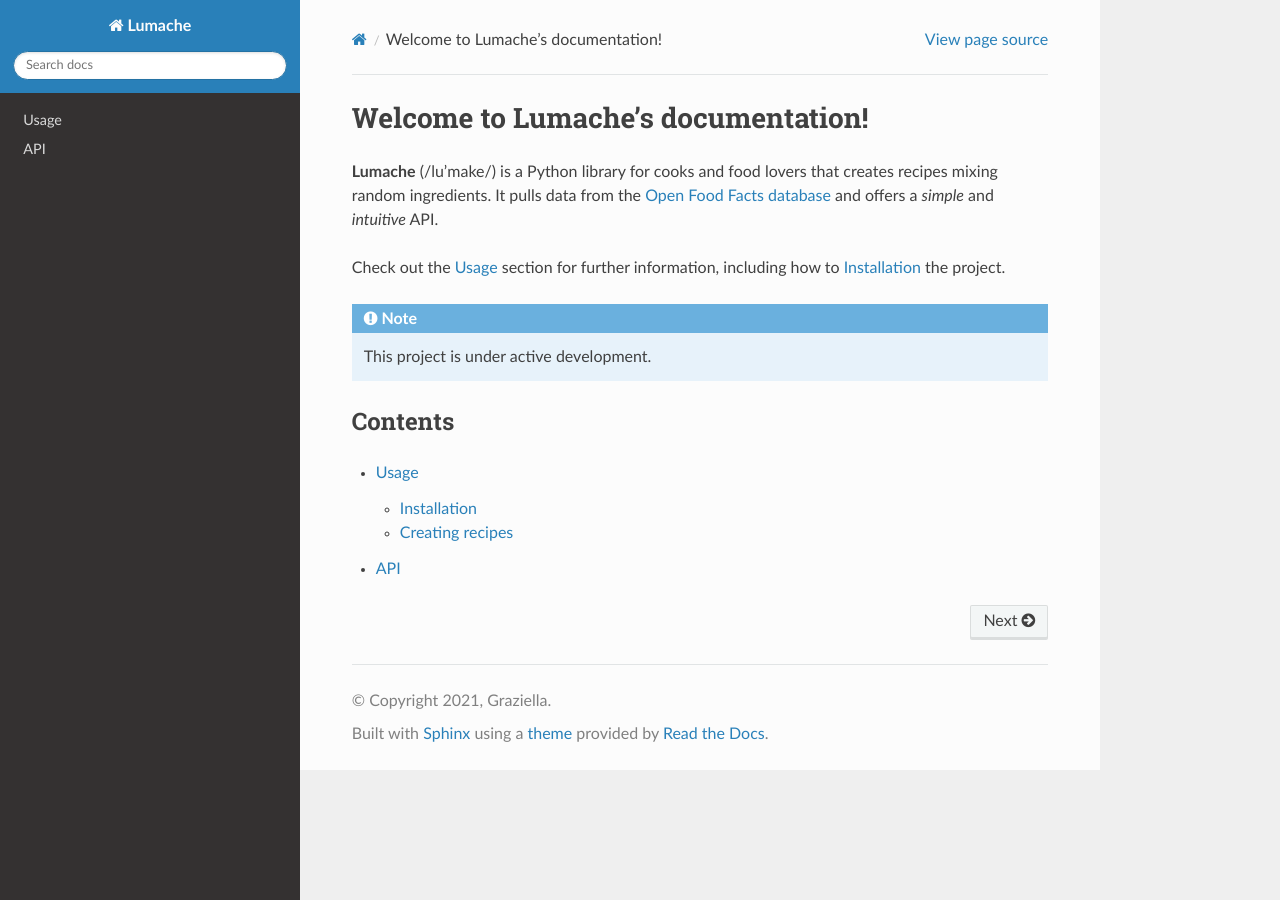
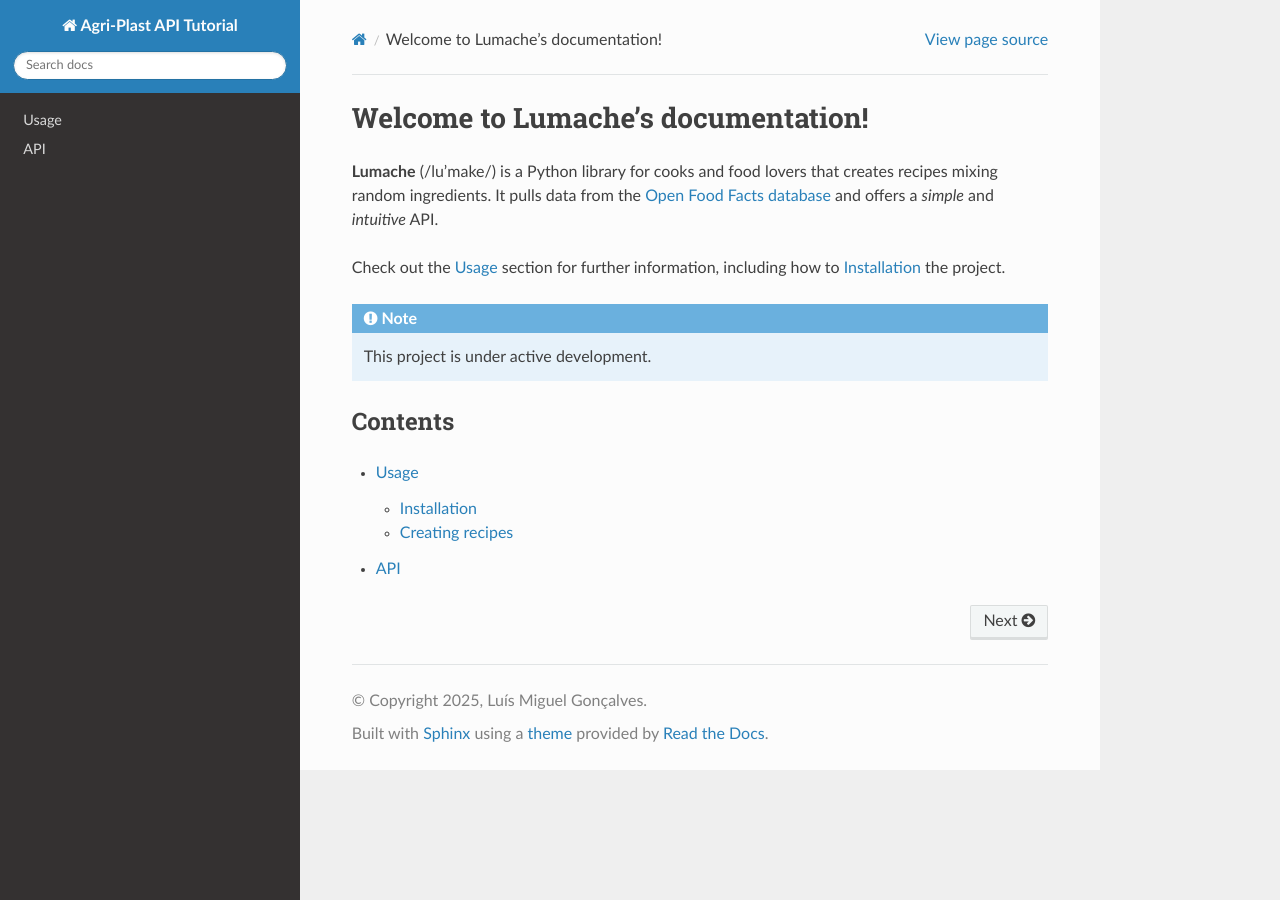
Before and after one commit to lmgoncalves94/Agri-Plast_API, a Sphinx documentation site: the page built from docs/source/index.rst, in a window 1280 px wide. Built offline with Sphinx 7.4.7 and the Read the Docs theme 3.1.0, drawn with Linux system fonts in a browser that asks for light colours.

Commit message:
Update conf.py

```diff
--- a/docs/source/conf.py
+++ b/docs/source/conf.py
@@ -2,9 +2,9 @@
 
 # -- Project information
 
-project = 'Lumache'
-copyright = '2021, Graziella'
-author = 'Graziella'
+project = 'Agri-Plast API Tutorial'
+copyright = '2025, Luís Miguel Gonçalves'
+author = 'Luís Miguel Gonçalves'
 
 release = '0.1'
 version = '0.1.0'
```
